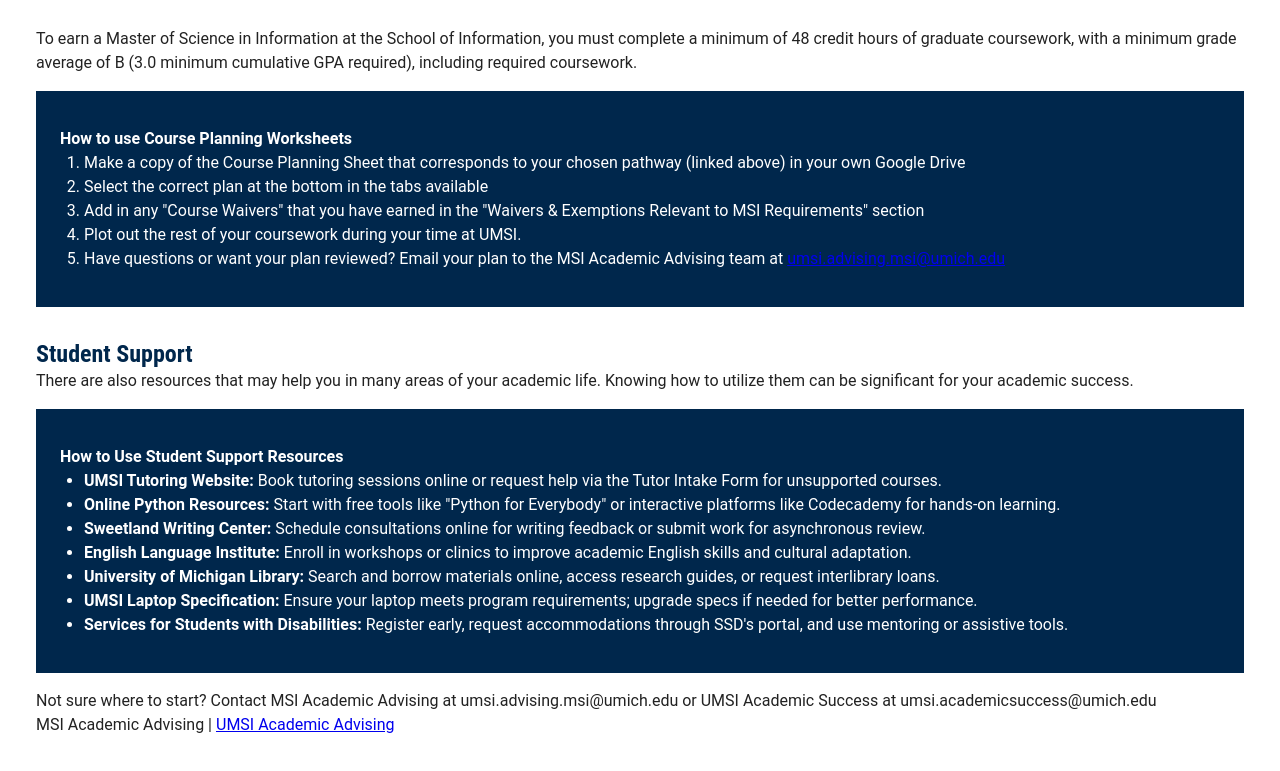
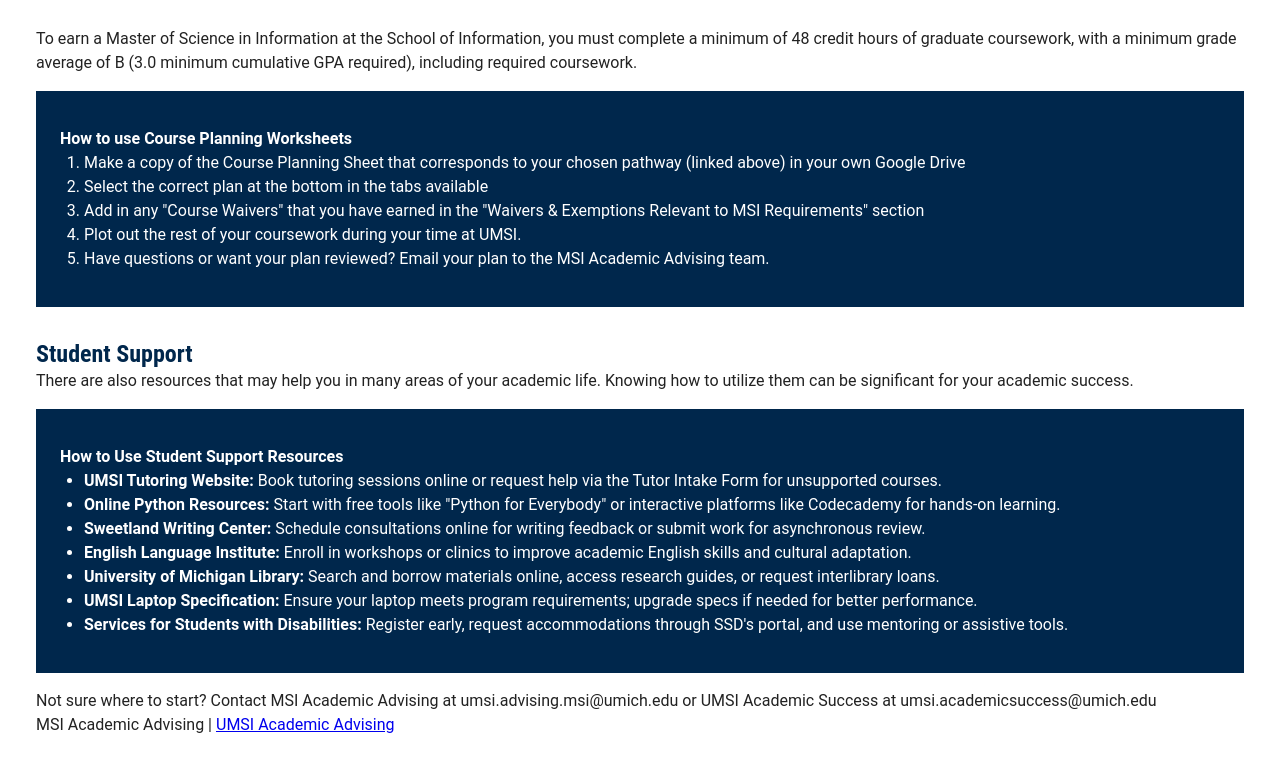
Before and after one commit to emillin-ctrl/client_project_mobile_w25, a plain HTML site: page msiadvising.html in a window 1280 px wide. Shown: the part 3435-4206 px from the top of the page. Drawn offline with Linux system fonts and the light colour scheme.

Commit message:
Add files via upload

```diff
--- a/msiadvising.html
+++ b/msiadvising.html
@@ -74,7 +74,7 @@
                         <li>Select the correct plan at the bottom in the tabs available </li>
                         <li>Add in any "Course Waivers" that you have earned in the "Waivers & Exemptions Relevant to MSI Requirements" section</li>
                         <li>Plot out the rest of your coursework during your time at UMSI.</li>
-                        <li>Have questions or want your plan reviewed? Email your plan to the MSI Academic Advising team at <a href= "mailto:umsi.advising.msi@umich.edu">umsi.advising.msi@umich.edu</a></li>
+                        <li>Have questions or want your plan reviewed? Email your plan to the MSI Academic Advising team.</li>
                     </ol>
                 </article>
             </section>
```
